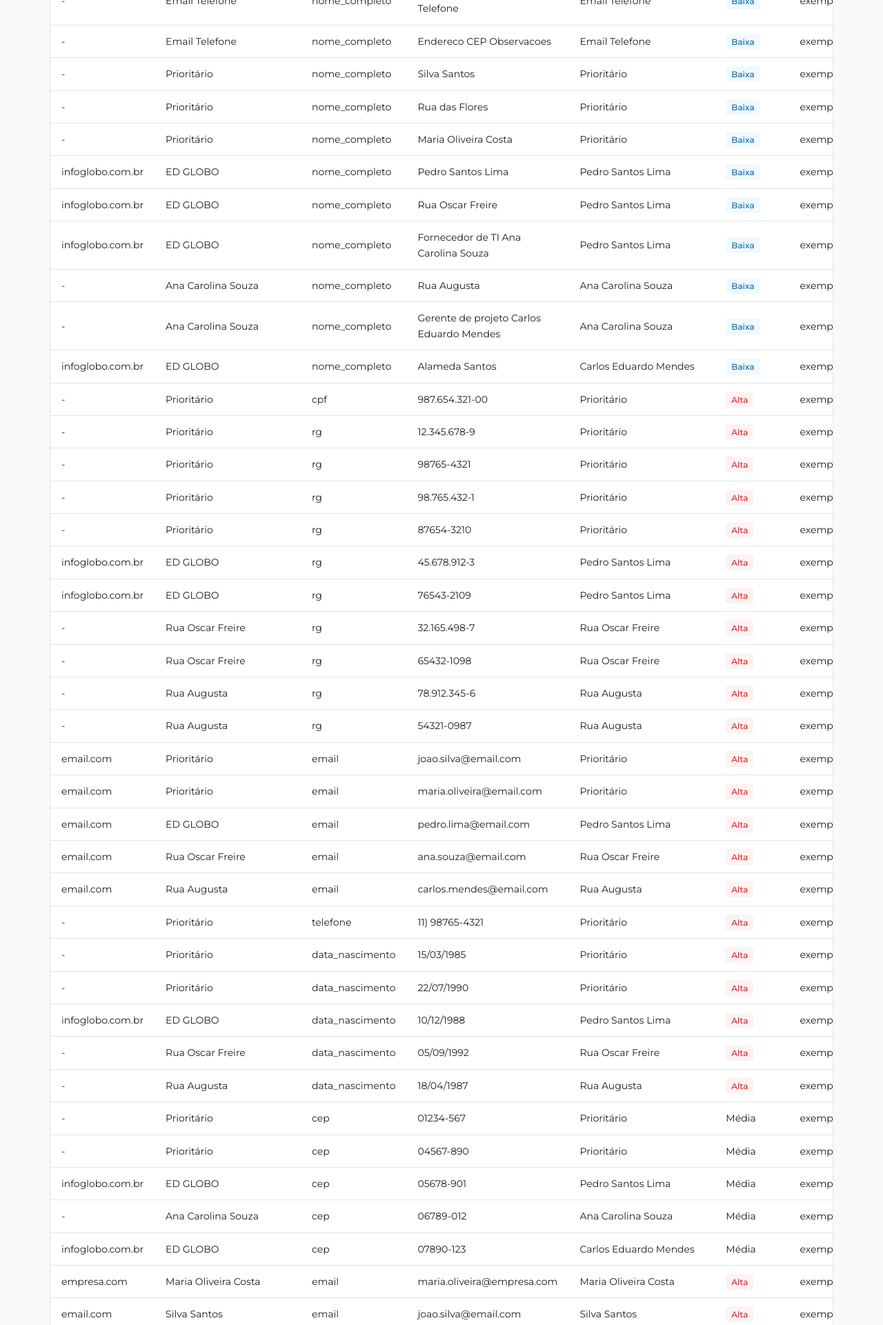
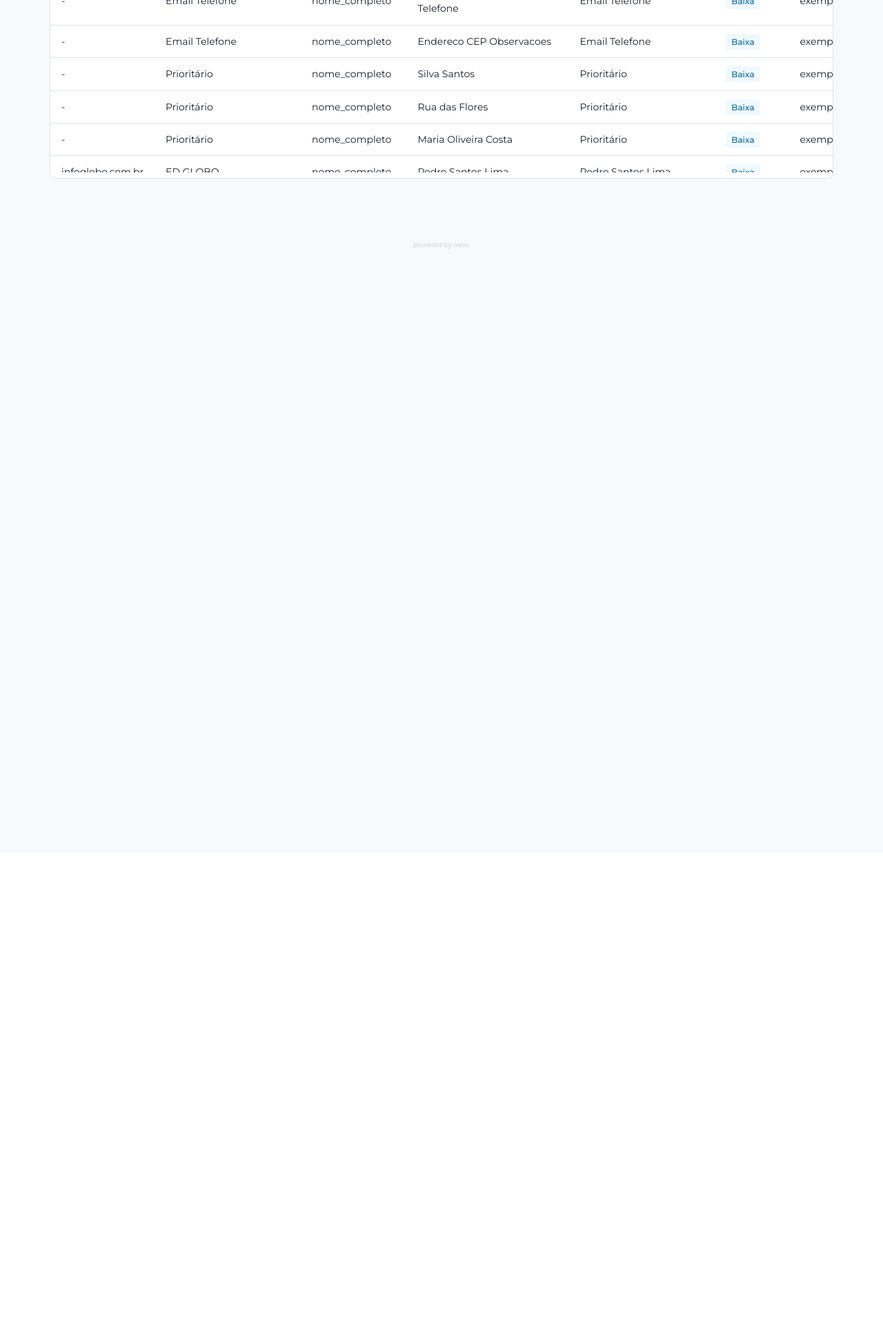
Before and after one commit to resper1965/IncidentResponse-Privacy, a Flask app: page / in a window 1280 px wide. Shown: the part 1364-3285 px from the top of the page at 69% size. After the commit the page ends 1724 px from the top, so only its background shows below. Run offline with Flask 3, Linux system fonts and the light colour scheme; data comes from the database, SQL or seed files in the repository; both versions use the stored data as it was after the commit.

Commit message:
Refine the display of results and rebrand the privacy incident module
Implements fixed table size and scrollable content; rebrands to n.crisisops.

Replit-Commit-Author: Agent
Replit-Commit-Session-Id: cffc3585-8b1f-4e68-ac48-df8fb1b6a1f9
Replit-Commit-Screenshot-Url: https://storage.googleapis.com/screenshot-production-us-central1/2a462c69-305b-4f50-ba4c-8991752f302c/2c348fe3-faa1-4cfc-a6aa-298db35addaf.jpg

```diff
--- a/templates/dashboard.html
+++ b/templates/dashboard.html
@@ -43,17 +43,16 @@
         }
 
         .footer {
-            background: white;
-            border-top: 1px solid #e1e5e9;
-            padding: 1rem 2rem;
+            padding: 0.5rem 2rem;
             text-align: center;
-            margin-top: 2rem;
+            margin-top: 3rem;
         }
 
         .footer p {
-            color: #6b7280;
-            font-size: 0.75rem;
-            font-weight: 400;
+            color: #9ca3af;
+            font-size: 0.6rem;
+            font-weight: 300;
+            opacity: 0.7;
         }
 
         .footer .ness-brand {
@@ -158,6 +157,9 @@
             border-radius: 8px;
             border: 1px solid #e1e5e9;
             overflow: hidden;
+            height: 600px;
+            display: flex;
+            flex-direction: column;
         }
 
         .table-header {
@@ -167,6 +169,7 @@
             display: flex;
             justify-content: space-between;
             align-items: center;
+            flex-shrink: 0;
         }
 
         .table-header h3 {
@@ -174,9 +177,22 @@
             font-weight: 600;
         }
 
+        .table-container {
+            flex: 1;
+            overflow-y: auto;
+            max-height: calc(600px - 80px);
+        }
+
         table {
             width: 100%;
             border-collapse: collapse;
+        }
+
+        thead {
+            position: sticky;
+            top: 0;
+            background: #f8f9fa;
+            z-index: 10;
         }
 
         th, td {
@@ -558,7 +574,7 @@
                     <h3>Resultados da Análise LGPD</h3>
                     <span id="contador-resultados">-</span>
                 </div>
-            <div style="overflow-x: auto;">
+                <div class="table-container">
                     <table>
                         <thead>
                             <tr>
```
Also changed, not shown: replit.md (+3 -2 lines), lgpd_data.db. Lines whose indentation alone changed are shown as unchanged.
